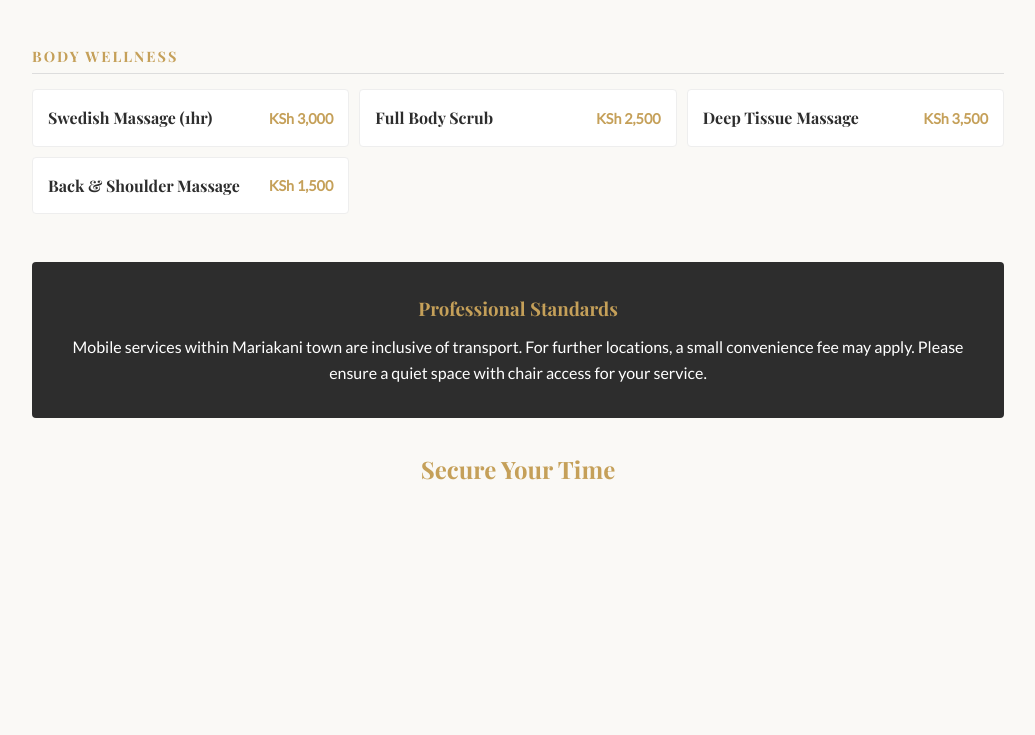
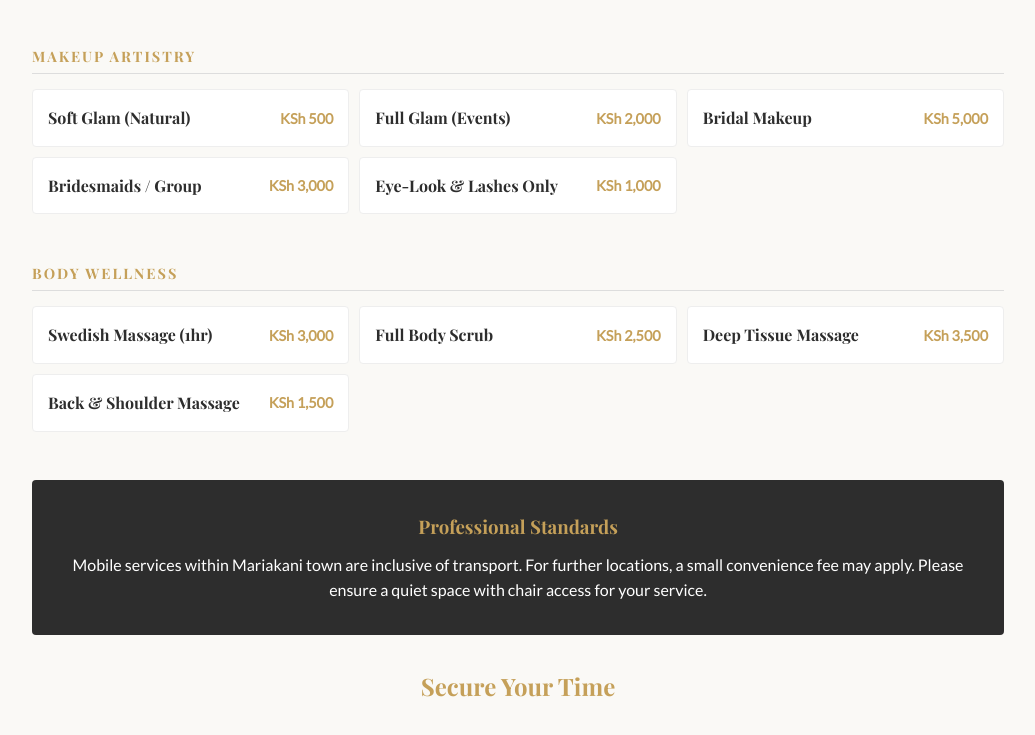
Before and after one commit to sheelawanjiku-dev/Simlyrarespa, a plain HTML site: page index.html in a window 1280 px wide. Shown: the part 1380-2115 px from the top of the page, without its empty margins (122-1157 px from the left). Drawn offline with nearby package versions, Linux system fonts and the light colour scheme; a script that the page names is missing; a web font is replaced by a local one.

Commit message:
Update index.html
added makeup services

```diff
--- a/index.html
+++ b/index.html
@@ -96,6 +96,16 @@
                 <div class="menu-item"><div><h4>Brow Tweezing/Razor</h4></div><span class="price">KSh 200</span></div>
             </div>
         </div>
+        <div class="menu-category">
+            <h3>Makeup Artistry</h3>
+            <div class="menu-grid">
+                <div class="menu-item"><div><h4>Soft Glam (Natural)</h4></div><span class="price">KSh 500</span></div>
+                <div class="menu-item"><div><h4>Full Glam (Events)</h4></div><span class="price">KSh 2,000</span></div>
+                <div class="menu-item"><div><h4>Bridal Makeup</h4></div><span class="price">KSh 5,000</span></div>
+                <div class="menu-item"><div><h4>Bridesmaids / Group</h4></div><span class="price">KSh 3,000</span></div>
+                <div class="menu-item"><div><h4>Eye-Look & Lashes Only</h4></div><span class="price">KSh 1,000</span></div>
+            </div>
+        </div>
 
         <div class="menu-category">
             <h3>Body Wellness</h3>
```
